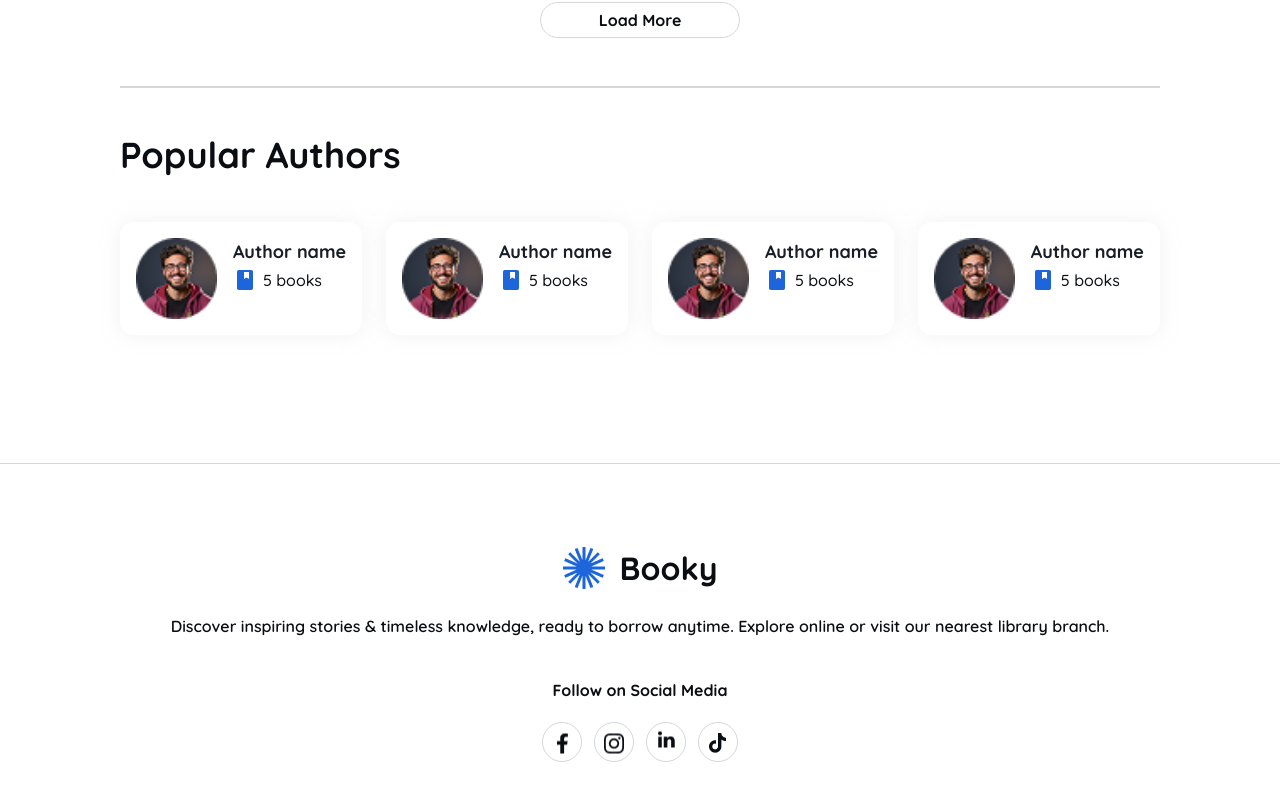
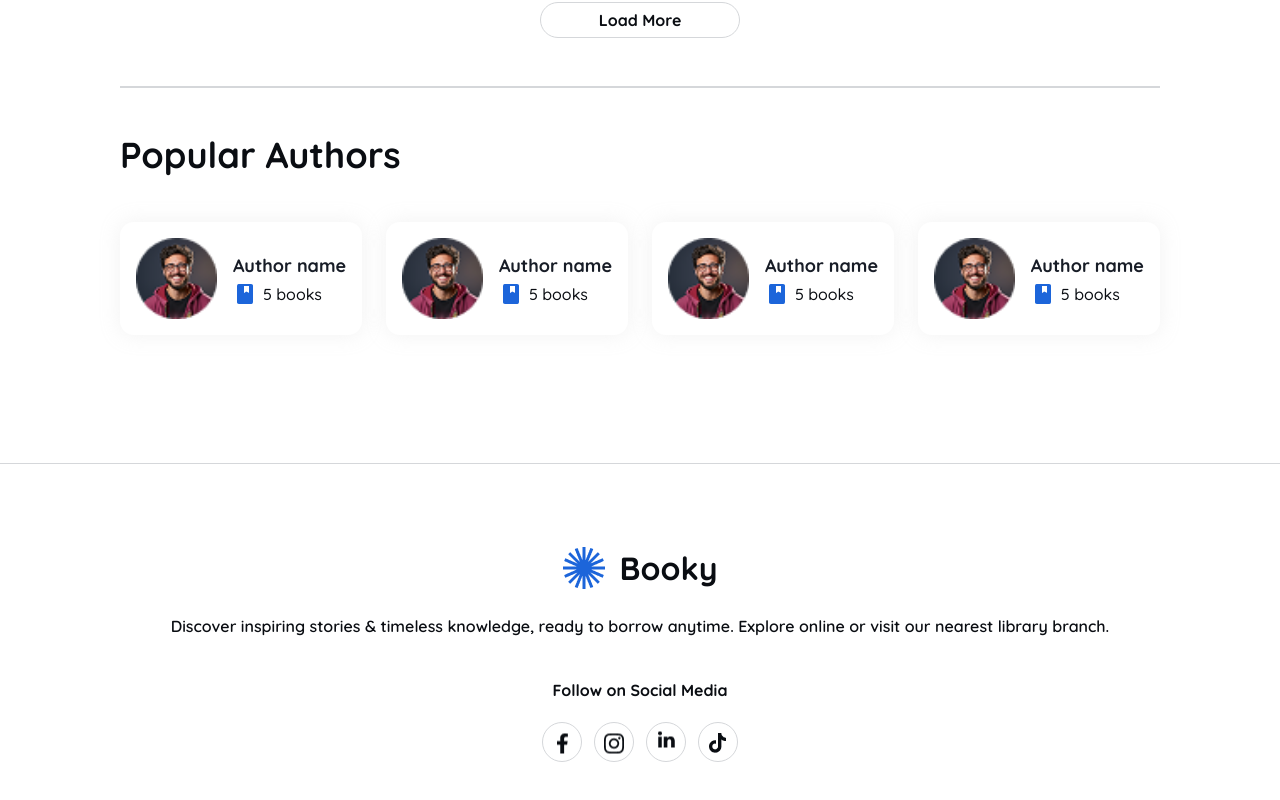
Before and after one commit to cindynufa/project-1-library-app, a React (Vite) app: page / in a window 1280 px wide. Shown: the part 1744-2544 px from the top of the page. Built offline with nearby package versions, Linux system fonts and the light colour scheme.

Commit message:
Fix: fixed position of the text

```diff
--- a/src/components/ui/authorCard.tsx
+++ b/src/components/ui/authorCard.tsx
@@ -13,7 +13,7 @@
         alt="Author Photo"
         className="w-20.25 h-20.25"
       />
-      <div className="flex flex-col gap-0.5">
+      <div className="flex flex-col gap-0.5 justify-center">
         <h3 className="text-lg font-bold text-neutral-900">{name}</h3>
         <div className="flex flex-row gap-1.5">
           <Image src="/icons/book.png" alt="Book Icon" className="w-6 h-6" />
```
